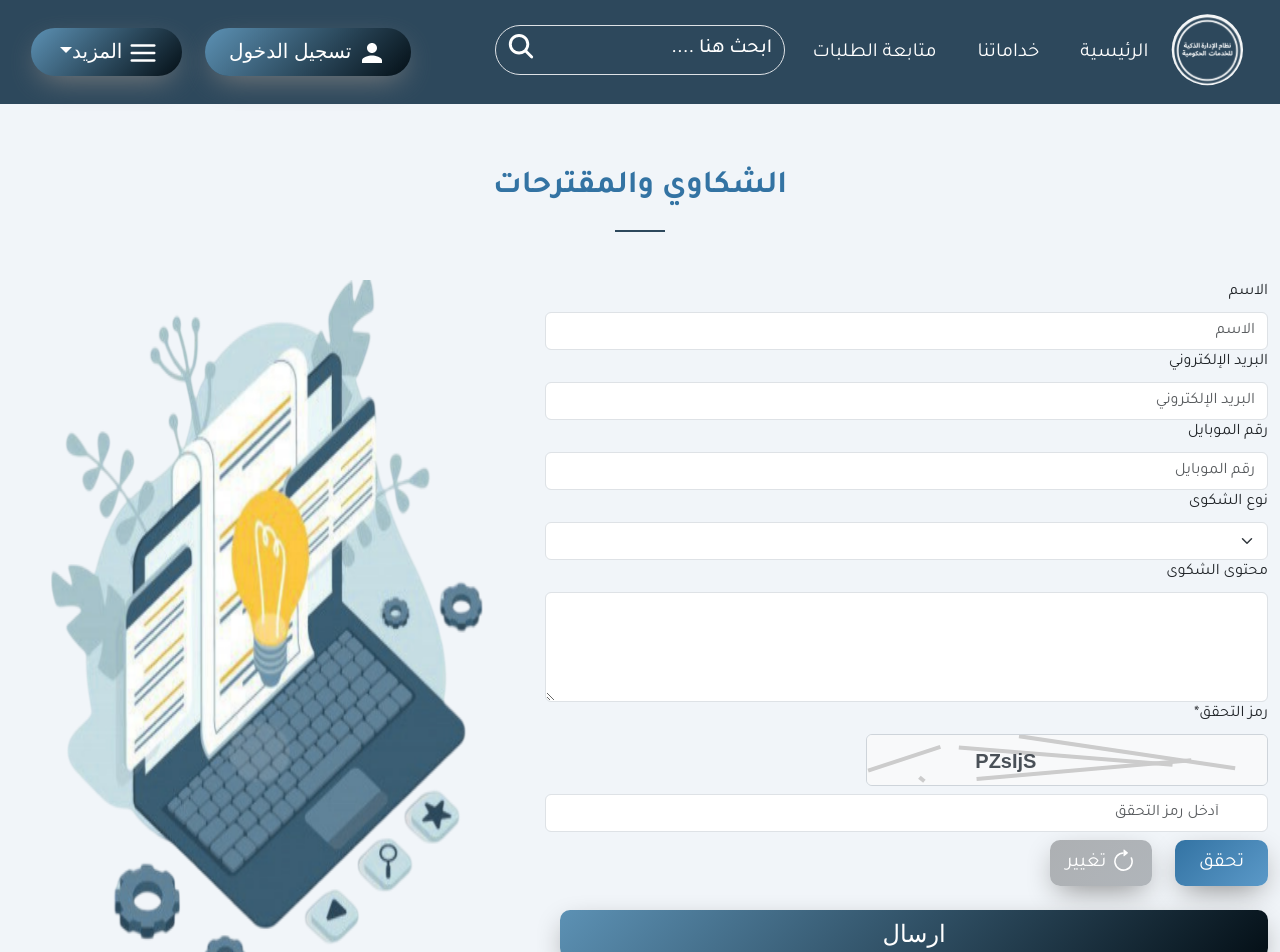
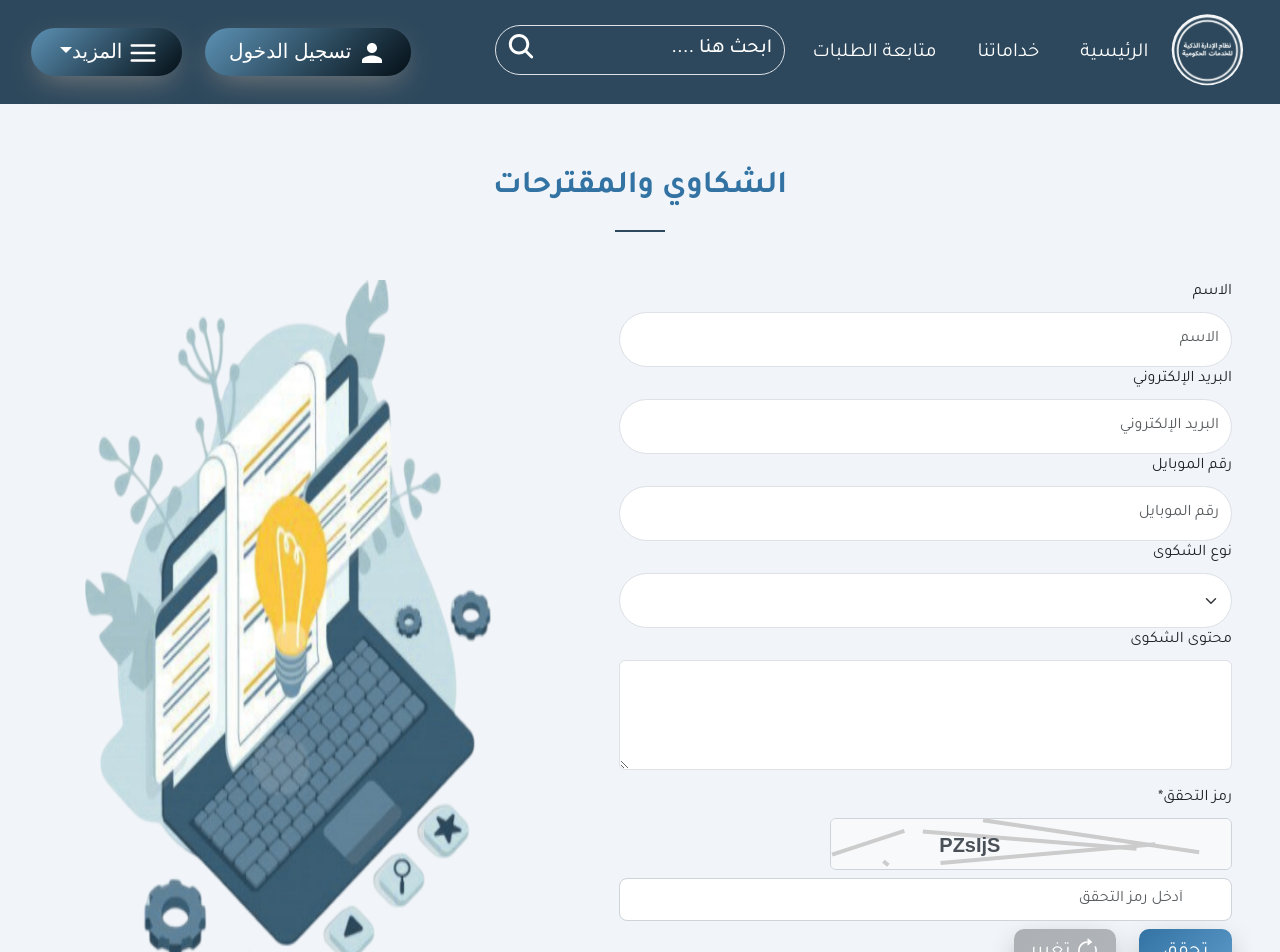
Before and after one commit to Mariamgemy/Graduation-project, a React (Vite) app: page /suggestions in a window 1280 px wide. Shown: the top 952 px of the page. Built offline with nearby package versions, Linux system fonts and the light colour scheme; a web font is replaced by a local one.

Commit message:
New Update

```diff
--- a/src/Css/Suggestions.css
+++ b/src/Css/Suggestions.css
@@ -0,0 +1,21 @@
+.custom-input{
+    display: block;
+    width: 90% !important;
+    padding: .375rem .75rem;
+    font-size: 1rem;
+    font-weight: 400;
+    line-height: 1.5;
+    -webkit-appearance: none;
+    -moz-appearance: none;
+    appearance: none;
+    color: var(--bs-body-color);
+    background-color: var(--bs-body-bg);
+    border: var(--bs-border-width) solid var(--bs-border-color);
+    background-clip: padding-box;
+    transition: border-color .15s ease-in-out, box-shadow .15s ease-in-out;
+    border-radius: 30px !important;
+    height: 3.4375rem;
+}
+.customW{
+    width: 90% !important;
+}
--- a/src/Css/captcha.css
+++ b/src/Css/captcha.css
@@ -1,15 +1,24 @@
-CaptchaComponent.css
+
 .captcha-canvas {
     border: 1px solid #ced4da;
     border-radius: 0.25rem;
     margin-bottom: 0.5rem;
-    display: block; /* لتجنب أي تباعد غير مرغوب فيه أسفل الكانفاس */
+    display: block;
+    width: 100% !important; /* لجعل الكانفاس يأخذ العرض الكامل */
+    max-width: 100% !important;
 }
 
+#captchaInput {
+    width: 90% !important;
+    padding: 0.375rem 0.75rem;
+    font-size: 1rem;
+    line-height: 1.8;
+    border-radius: 0.5rem;
+    border: 1px solid #ced4da;
 
+}
 
 .btn-outline-succes {
-
     border-radius: 10px !important;
     background-image: linear-gradient(135deg, #3373a3 0%, #5b99c8 100%) !important;
     box-shadow: 0 10px 30px -8px gray !important;
@@ -21,15 +30,14 @@ CaptchaComponent.css
 }
 
 .btn-outline-succes:hover {
-
     box-shadow: none !important;
 }
 
 .btn-outline-succes:active {
     opacity: 0.5 !important;
 }
+
 .btn-outline-secondari {
-
     border-radius: 10px !important;
     background-image: linear-gradient(135deg, #adb0b3 0%, #b0b5ba 100%) !important;
     box-shadow: 0 10px 30px -8px gray !important;
@@ -41,7 +49,6 @@ CaptchaComponent.css
 }
 
 .btn-outline-secondari:hover {
-
     box-shadow: none !important;
 }
 
--- a/src/components/captcha.jsx
+++ b/src/components/captcha.jsx
@@ -131,14 +131,14 @@ const CaptchaComponent = forwardRef((props, ref) => {
   {isVerified && (
     <i
       className="bi bi-check-circle-fill text-success position-absolute"
-      style={{ left: "10px", top: "50%", transform: "translateY(-50%)" }}
+      style={{ left: "12%", top: "50%", transform: "translateY(-50%)" }}
     ></i>
   )}
   {errorMessage && (
   <>  <i
       className="bi bi-x-circle-fill text-danger position-absolute"
-      style={{ left: "10px", top: "30%", transform: "translateY(-50%)" }}
-    ></i><div className="text-danger">{errorMessage}</div></>
+      style={{ left: "12%", top: "30%", transform: "translateY(-50%)" }}
+    ></i><div className="text-danger mb-1">{errorMessage}</div></>
   )}
 </div>
 
--- a/src/pages/Suggestions.jsx
+++ b/src/pages/Suggestions.jsx
@@ -1,15 +1,99 @@
 import Line from "../components/Line";
-import Suggest from '../components/images/Suggest.png'
-import { Container } from "react-bootstrap";
-import CaptchaComponent from '../components/captcha';
+import Suggest from "../components/images/Suggest.png";
+import CaptchaComponent from "../components/captcha";
 import Footer from "../components/Footer";
-function Suggestions() {
+import "../Css/Suggestions.css";
+import { useState } from "react";
+import { useNavigate } from "react-router-dom";
+
+const Suggestions = () => {
+  // const [userName, setUserName] = useState("");
+  // const [phone, setPhone] = useState("");
+  // const [email, setEmail] = useState("");
+  // const [complaint, setComplaint] = useState("");
+  // const [textComplaint, setTextComplaint] = useState("");
+  // const [errors, setErrors] = useState({});
+  const [formData, setFormData] = useState({
+    userName: "",
+    email: "",
+    phone: "",
+    complaint: "",
+    textComplaint: "",
+  });
+
+  const [errors, setErrors] = useState({
+    userName: "",
+    email: "",
+    phone: "",
+    complaint: "",
+    textComplaint: "",
+    captcha: "",
+  });
+  const [flag, setFlag] = useState(false);
+
+  const handleChange = (e) => {
+    setFormData({ ...formData, [e.target.name]: e.target.value });
+  };
+
+  const isValidPhoneNumber = (phoneNumber) => {
+    const phoneRegex = /^01[0-25]\d{8}$/;
+    return phoneRegex.test(phoneNumber);
+  };
+  const isValidEmail = (Email) => {
+    const emailRegex = /^[\w]+@([\w]+\.)+[\w]+$/;
+    return emailRegex.test(Email);
+  };
+  const isValidName = (name) => {
+    const nameRegex = /^[a-zA-Z\u0621-\u064A\u066E-\u06D3\s]{3,}$/;
+    return nameRegex.test(name);
+  };
+
+  const handleSubmit = async (e) => {
+    e.preventDefault();
+    const newErrors = {};
+
+    if (!formData.userName) {
+      newErrors.userName = "هذا الحقل مطلوب";
+    } else if (!isValidName(formData.userName)) {
+      newErrors.userName = "الاسم غير صالح";
+    }
+    if (!formData.phone) {
+      newErrors.phone = "هذا الحقل مطلوب";
+    } else if (!isValidPhoneNumber(formData.phone)) {
+      newErrors.phone = "الرقم غير صالح";
+    }
+    if (!formData.email) {
+      newErrors.email = "هذا الحقل مطلوب";
+    } else if (!isValidEmail(formData.email)) {
+      newErrors.email = "البريد الالكتروني غير صالح";
+    }
+    if (!formData.complaint) newErrors.complaint = "هذا الحقل مطلوب";
+    if (!formData.textComplaint) newErrors.textComplaint = "هذا الحقل مطلوب";
+
+    if (Object.keys(newErrors).length > 0) {
+      setErrors(newErrors);
+      setFlag(false);
+      return;
+    }
+    console.log("بيانات المستخدم:", formData);
+  };
+
+  // try {
+  //   const response = await submitToAPI(formData);
+  //   console.log("استجابة submitToAPI:", response); // خطوة 5
+  //   navigate("/backend", { state: { responseData: response } });
+  // } catch (error) {
+  //   console.error("خطأ أثناء الإرسال:", error.message);
+  // }
+
   return (
+    <>
+      <div className="container-fluid mb-5 px-5">
+        <h2 className=" text-color fw-bold mt-5 text-center mb-4">
+          الشكاوي والمقترحات
+        </h2>
+        <Line />
         <div>
-        <div className="container-fluid">
-            <h2 className=" text-color fw-bold mt-5 text-center mb-4">الشكاوي والمقترحات </h2>
-            <Line/>
-            <div className=" vh-100">
           <div className="row h-100 flex-row-reverse">
             <div className="col-md-5 d-none d-md-flex justify-content-center ">
               <img
@@ -19,46 +103,113 @@ function Suggestions() {
               />
             </div>
 
-          <div className="col-md-7 d-flex  justify-content-center">
+            <div className="col-md-7 d-flex justify-content-center">
               <div className="w-100 ">
-              {/* <Container className="py-5"> */}
-             <form className="d-flex flex-column  ">
-<label className="form-label" htmlFor="name">الاسم</label>
-<input className="form-control" type="text" id="name" name="name" placeholder="الاسم"/>
-<label className="form-label" htmlFor="email">البريد الإلكتروني</label>
-<input className="form-control" type="email" id="email" name="email" placeholder="البريد الإلكتروني"/>
-<label className="form-label" htmlFor="phone">رقم الموبايل </label>
-<input className="form-control" type="text" id="phone" name="phone" placeholder="رقم الموبايل"/>
-<label className="form-label" htmlFor="type">نوع الشكوى</label>
-<select className="form-select" name="type" id="type">
+                <form
+                  className="d-flex flex-column mb-5"
+                  onSubmit={handleSubmit}
+                >
+                  <label className="form-label" htmlFor="userName">
+                    الاسم
+                  </label>
+                  <input
+                    className={`form-control custom-input ${
+                      errors.userName ? "is-invalid" : ""
+                    }`}
+                    type="text"
+                    name="userName"
+                    placeholder="الاسم"
+                    value={formData.userName}
+                    onChange={handleChange}
+                  />
+                  {errors.userName && (
+                    <div className="text-danger">{errors.userName}</div>
+                  )}
+                  <label className="form-label" htmlFor="email">
+                    البريد الإلكتروني
+                  </label>
+                  <input
+                    className={`form-control custom-input ${
+                      errors.email ? "is-invalid" : ""
+                    }`}
+                    type="text"
+                    name="email"
+                    placeholder="البريد الإلكتروني"
+                    value={formData.email}
+                    onChange={handleChange}
+                  />
+                  {errors.email && (
+                    <div className="text-danger">{errors.email}</div>
+                  )}
+                  <label className="form-label" htmlFor="phone">
+                    رقم الموبايل
+                  </label>
+                  <input
+                    className={`form-control custom-input ${
+                      errors.phone ? "is-invalid" : ""
+                    }`}
+                    type="text"
+                    name="phone"
+                    placeholder="رقم الموبايل"
+                    value={formData.phone}
+                    onChange={handleChange}
+                  />
+                  {errors.phone && (
+                    <div className="text-danger">{errors.phone}</div>
+                  )}
+                  <label className="form-label" htmlFor="type">
+                    نوع الشكوى
+                  </label>
+                  <select
+                    className={`form-select custom-input ${
+                      errors.complaint ? "is-invalid" : ""
+                    }`}
+                    name="complaint"
+                    value={formData.complaint}
+                    onChange={handleChange}
+                  >
                     <option value="اختر"></option>
                     <option value="شكوى عامة "> شكوى عامة </option>
-    <option value="شكوى لخدمة "> شكوى لخدمة  </option>
+                    <option value="شكوى لخدمة "> شكوى لخدمة </option>
                     <option value="شكوى لطلب "> شكوى لطلب </option>
-
                   </select>
-
+                  {errors.complaint && (
+                    <div className="text-danger">{errors.complaint}</div>
+                  )}
                   <label className="form-label">محتوى الشكوى </label>
                   <textarea
-              className="form-control"
+                    className={`form-control customW ${
+                      errors.textComplaint ? "is-invalid" : ""
+                    }`}
+                    name="textComplaint"
                     rows="4"
-            //   value={complaintDescription}
-            //   onChange={(e) => setComplaintDescription(e.target.value)}
+                    value={formData.textComplaint}
+                    onChange={handleChange}
                   ></textarea>
-            <CaptchaComponent/>
-            <button className="btn nav-btn btn-outline-secondry">ارسال</button>
-
+                  {errors.textComplaint && (
+                    <div className="text-danger">{errors.textComplaint}</div>
+                  )}
+                  <div className="mt-3">
+                    <CaptchaComponent />
+                    {errors.captcha && (
+                      <div className="text-danger">{errors.captcha}</div>
+                    )}
+                  </div>
+                  <button
+                    type="submit"
+                    className={`btn nav-btn btn-outline-secondry px-4 py-2 fs-5 mb-2 `}
+                  >
+                    ارسال
+                  </button>
                 </form>
-
-              {/* </Container> */}
               </div>
             </div>
           </div>
         </div>
       </div>
-        <Footer/>
-    </div>
-  )
-}
+      <Footer />
+    </>
+  );
+};
 
-export default Suggestions
+export default Suggestions;
```
Also changed, not shown: src/components/Services/UtilityServices.jsx (+5 -5 lines), src/pages/test.jsx (+65 -0 lines). Lines whose indentation alone changed are shown as unchanged.
